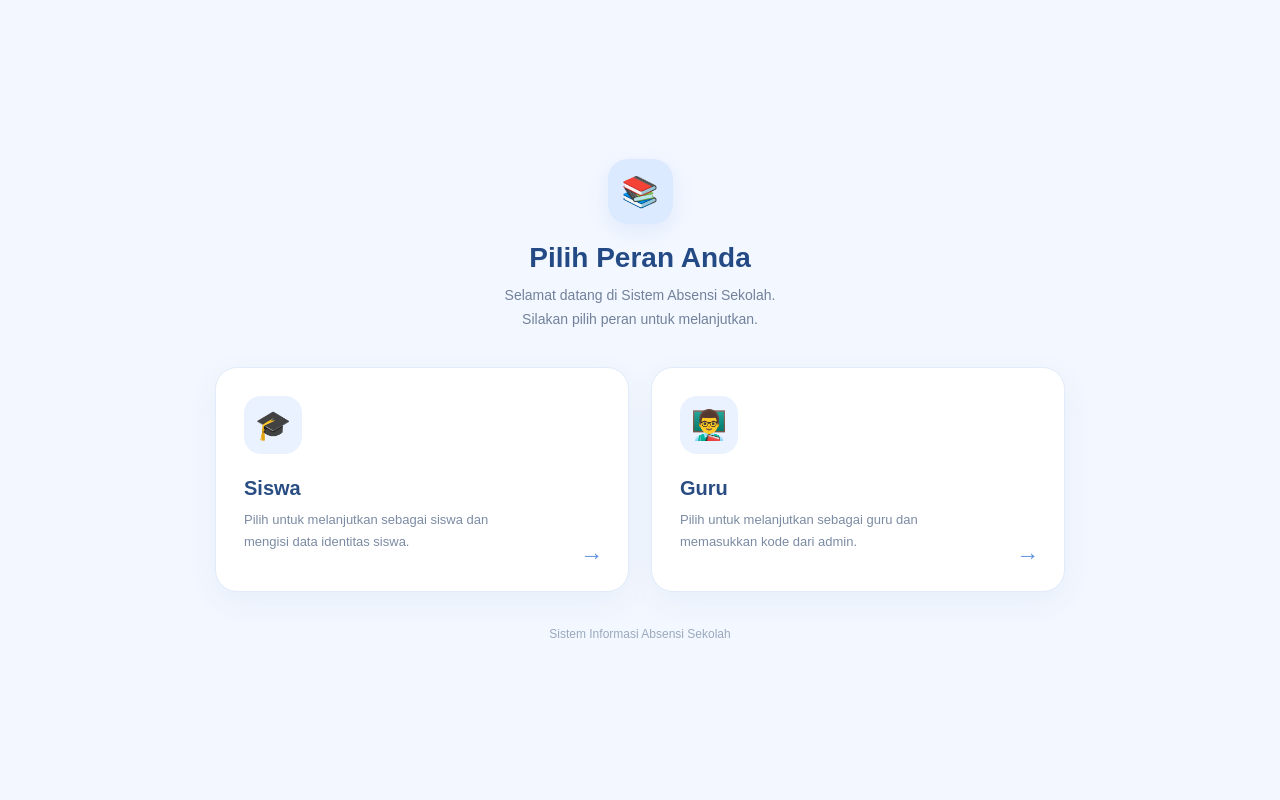
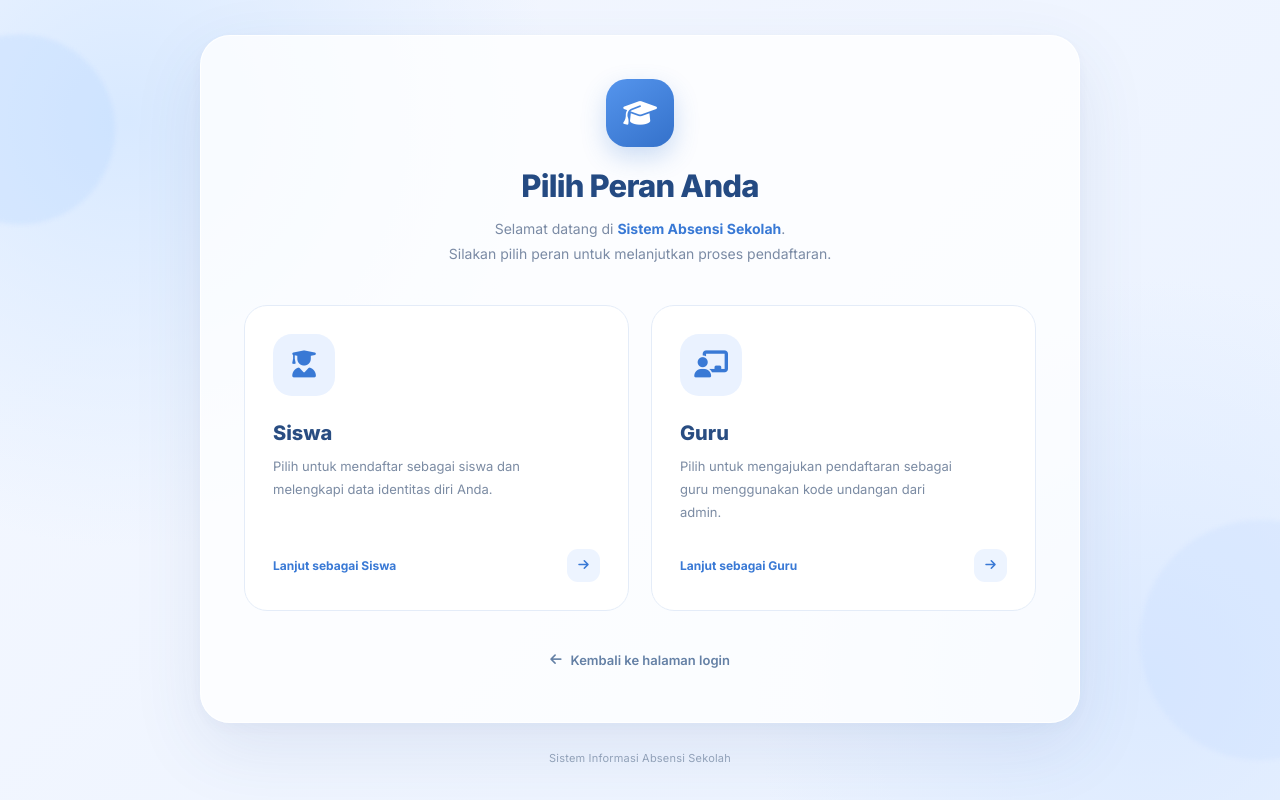
Before and after one commit to family21080-netizen/website-absensi-sekolah, a plain HTML site: page pilih-peran.html in a window 1280 px wide. Drawn offline with Linux system fonts and the light colour scheme.

Commit message:
Update pilih-peran.html

```diff
--- a/pilih-peran.html
+++ b/pilih-peran.html
@@ -3,8 +3,16 @@
 <head>
   <meta charset="UTF-8">
   <meta name="viewport" content="width=device-width, initial-scale=1.0">
-  <meta name="theme-color" content="#f1f6ff">
+  <meta name="theme-color" content="#edf4ff">
+
   <title>Pilih Peran | Absensi Sekolah</title>
+
+  <link rel="preconnect" href="https://fonts.googleapis.com">
+  <link rel="preconnect" href="https://fonts.gstatic.com" crossorigin>
+  <link href="https://fonts.googleapis.com/css2?family=Inter:wght@400;500;600;700;800&display=swap" rel="stylesheet">
+
+  <link rel="stylesheet"
+    href="https://cdnjs.cloudflare.com/ajax/libs/font-awesome/6.7.2/css/all.min.css">
 
   <style>
     * {
@@ -13,117 +21,282 @@
       box-sizing: border-box;
     }
 
+    :root {
+      --primary: #3979d5;
+      --primary-dark: #245da9;
+      --text: #243b63;
+      --muted: #7b8ba5;
+      --border: #e4ecf8;
+      --surface: #ffffff;
+    }
+
     body {
       min-height: 100vh;
-      font-family: Arial, sans-serif;
-      background: #f3f7ff;
-      color: #243b63;
+      min-height: 100svh;
+      font-family: 'Inter', Arial, sans-serif;
+      color: var(--text);
+      background:
+        radial-gradient(circle at 10% 15%, #d8e9ff 0, transparent 32%),
+        radial-gradient(circle at 90% 85%, #dceaff 0, transparent 30%),
+        linear-gradient(135deg, #f5f8ff, #eaf2ff);
       display: flex;
       align-items: center;
       justify-content: center;
-      padding: 24px;
+      padding: 35px 20px;
+      overflow-x: hidden;
+      position: relative;
+    }
+
+    /* Dekorasi latar belakang */
+
+    .background-shape {
+      position: fixed;
+      border-radius: 50%;
+      pointer-events: none;
+      filter: blur(2px);
+      animation: mengambang 9s ease-in-out infinite;
+      z-index: 0;
+    }
+
+    .shape-one {
+      width: 190px;
+      height: 190px;
+      background: #b9d7ff55;
+      top: 7%;
+      left: -75px;
+    }
+
+    .shape-two {
+      width: 240px;
+      height: 240px;
+      background: #c8ddff55;
+      right: -100px;
+      bottom: 5%;
+      animation-delay: -4s;
     }
 
     .container {
+      position: relative;
+      z-index: 1;
       width: 100%;
-      max-width: 850px;
-      animation: muncul .6s ease;
+      max-width: 880px;
+      animation: masuk .7s ease both;
     }
+
+    /* Panel utama */
+
+    .panel {
+      background: rgba(255, 255, 255, .78);
+      border: 1px solid rgba(255, 255, 255, .9);
+      border-radius: 30px;
+      padding: 43px;
+      box-shadow:
+        0 25px 70px rgba(56, 91, 145, .10),
+        0 5px 18px rgba(56, 91, 145, .04);
+      backdrop-filter: blur(18px);
+      -webkit-backdrop-filter: blur(18px);
+    }
+
+    /* Header */
 
     .header {
       text-align: center;
-      margin-bottom: 35px;
+      margin-bottom: 38px;
     }
 
     .logo {
-      width: 65px;
-      height: 65px;
-      margin: 0 auto 18px;
+      width: 68px;
+      height: 68px;
+      margin: 0 auto 20px;
       display: grid;
       place-items: center;
-      background: #dceaff;
-      border-radius: 20px;
-      font-size: 30px;
-      box-shadow: 0 7px 20px #b9d2f555;
+      border-radius: 21px;
+      color: white;
+      font-size: 27px;
+      background: linear-gradient(145deg, #5595ed, #3471ca);
+      box-shadow: 0 10px 24px rgba(55, 119, 210, .25);
     }
 
     .header h1 {
-      font-size: 28px;
-      color: #244a85;
-      margin-bottom: 10px;
+      font-size: clamp(24px, 4vw, 31px);
+      font-weight: 800;
+      letter-spacing: -.8px;
+      color: #244a82;
+      margin-bottom: 12px;
     }
 
     .header p {
-      color: #71819b;
+      color: var(--muted);
       font-size: 14px;
-      line-height: 1.7;
+      line-height: 1.8;
     }
+
+    .header .highlight {
+      color: var(--primary);
+      font-weight: 700;
+    }
+
+    /* Kartu pilihan */
 
     .pilihan {
       display: grid;
-      grid-template-columns: 1fr 1fr;
+      grid-template-columns: repeat(2, minmax(0, 1fr));
       gap: 22px;
     }
 
     .kartu {
       position: relative;
-      display: block;
+      display: flex;
+      flex-direction: column;
+      min-height: 250px;
+      padding: 28px;
       text-decoration: none;
-      background: white;
-      border: 1px solid #e2ebfa;
-      border-radius: 22px;
-      padding: 28px;
-      min-height: 225px;
-      box-shadow: 0 10px 30px #456a9910;
-      transition: .25s ease;
+      color: inherit;
+      background: var(--surface);
+      border: 1px solid var(--border);
+      border-radius: 23px;
+      overflow: hidden;
+      transition:
+        transform .3s ease,
+        box-shadow .3s ease,
+        border-color .3s ease;
+      animation: naik .7s ease both;
+    }
+
+    .kartu:nth-child(2) {
+      animation-delay: .12s;
+    }
+
+    .kartu::before {
+      content: "";
+      position: absolute;
+      top: 0;
+      left: 0;
+      width: 100%;
+      height: 4px;
+      background: linear-gradient(90deg, #6aa4f0, #3979d5);
+      transform: scaleX(0);
+      transform-origin: left;
+      transition: transform .3s ease;
     }
 
     .kartu:hover {
-      transform: translateY(-5px);
-      box-shadow: 0 16px 35px #456a9920;
-      border-color: #a9c9fa;
+      transform: translateY(-7px);
+      border-color: #b5d1f7;
+      box-shadow: 0 18px 38px rgba(49, 101, 174, .12);
+    }
+
+    .kartu:hover::before {
+      transform: scaleX(1);
     }
 
     .ikon {
-      width: 58px;
-      height: 58px;
+      width: 62px;
+      height: 62px;
       display: grid;
       place-items: center;
-      border-radius: 17px;
+      border-radius: 19px;
       background: #eaf2ff;
-      font-size: 29px;
-      margin-bottom: 23px;
+      color: #3979d5;
+      font-size: 27px;
+      margin-bottom: 25px;
+      transition: .3s ease;
+    }
+
+    .kartu:hover .ikon {
+      background: #3979d5;
+      color: white;
+      transform: scale(1.06);
     }
 
     .kartu h2 {
       font-size: 20px;
+      font-weight: 750;
       color: #294d82;
-      margin-bottom: 9px;
+      margin-bottom: 10px;
     }
 
     .kartu p {
+      color: #7b8ba3;
       font-size: 13px;
-      color: #7b8ba3;
-      line-height: 1.7;
-      max-width: 260px;
+      line-height: 1.8;
+      max-width: 280px;
+    }
+
+    .kartu-footer {
+      display: flex;
+      align-items: center;
+      justify-content: space-between;
+      margin-top: auto;
+      padding-top: 24px;
+      color: var(--primary);
+      font-size: 12px;
+      font-weight: 700;
     }
 
     .panah {
-      position: absolute;
-      right: 25px;
-      bottom: 25px;
-      color: #5b91dc;
-      font-size: 23px;
+      width: 33px;
+      height: 33px;
+      display: grid;
+      place-items: center;
+      border-radius: 11px;
+      background: #edf4ff;
+      transition: .3s ease;
     }
+
+    .kartu:hover .panah {
+      background: var(--primary);
+      color: white;
+      transform: translateX(4px);
+    }
+
+    /* Tombol kembali */
+
+    .back-link {
+      width: fit-content;
+      display: flex;
+      align-items: center;
+      justify-content: center;
+      gap: 9px;
+      margin: 30px auto 0;
+      padding: 11px 17px;
+      color: #6480a5;
+      text-decoration: none;
+      font-size: 13px;
+      font-weight: 600;
+      border-radius: 12px;
+      transition: .25s ease;
+    }
+
+    .back-link:hover {
+      color: var(--primary-dark);
+      background: #edf4ff;
+    }
+
+    /* Footer */
 
     .footer {
       text-align: center;
-      color: #9aa9bd;
-      font-size: 12px;
-      margin-top: 35px;
+      margin-top: 28px;
+      color: #94a4ba;
+      font-size: 11px;
+      letter-spacing: .2px;
     }
 
-    @keyframes muncul {
+    /* Animasi */
+
+    @keyframes masuk {
+      from {
+        opacity: 0;
+        transform: translateY(18px);
+      }
+      to {
+        opacity: 1;
+        transform: translateY(0);
+      }
+    }
+
+    @keyframes naik {
       from {
         opacity: 0;
         transform: translateY(15px);
@@ -134,67 +307,178 @@
       }
     }
 
-    @media(max-width: 600px) {
+    @keyframes mengambang {
+      0%, 100% {
+        transform: translateY(0);
+      }
+      50% {
+        transform: translateY(-22px);
+      }
+    }
+
+    /* Tablet dan HP */
+
+    @media (max-width: 650px) {
+      body {
+        padding: 22px 15px;
+      }
+
+      .panel {
+        padding: 30px 22px;
+        border-radius: 25px;
+      }
+
+      .header {
+        margin-bottom: 29px;
+      }
+
       .pilihan {
         grid-template-columns: 1fr;
         gap: 15px;
       }
 
-      .header h1 {
-        font-size: 24px;
-      }
-
       .kartu {
-        min-height: 185px;
+        min-height: 215px;
         padding: 23px;
       }
 
       .ikon {
-        margin-bottom: 17px;
+        width: 55px;
+        height: 55px;
+        font-size: 24px;
+        margin-bottom: 19px;
+      }
+
+      .kartu h2 {
+        font-size: 19px;
+      }
+
+      .footer {
+        margin-top: 22px;
       }
     }
 
-    @media(prefers-reduced-motion: reduce) {
-      *, *::before, *::after {
+    @media (max-width: 380px) {
+      body {
+        padding: 16px 11px;
+      }
+
+      .panel {
+        padding: 25px 16px;
+      }
+
+      .logo {
+        width: 59px;
+        height: 59px;
+        font-size: 24px;
+      }
+
+      .header p {
+        font-size: 12px;
+      }
+
+      .kartu {
+        padding: 20px;
+      }
+
+      .kartu p {
+        font-size: 12px;
+      }
+    }
+
+    /* Mengurangi animasi jika diminta perangkat */
+
+    @media (prefers-reduced-motion: reduce) {
+      *,
+      *::before,
+      *::after {
         animation: none !important;
         transition: none !important;
+        scroll-behavior: auto !important;
       }
     }
   </style>
 </head>
 
 <body>
+
+  <div class="background-shape shape-one"></div>
+  <div class="background-shape shape-two"></div>
+
   <main class="container">
 
+    <section class="panel">
+
       <header class="header">
-      <div class="logo">📚</div>
+
+        <div class="logo">
+          <i class="fa-solid fa-graduation-cap"></i>
+        </div>
+
         <h1>Pilih Peran Anda</h1>
+
         <p>
-        Selamat datang di Sistem Absensi Sekolah.<br>
-        Silakan pilih peran untuk melanjutkan.
+          Selamat datang di <span class="highlight">Sistem Absensi Sekolah</span>.<br>
+          Silakan pilih peran untuk melanjutkan proses pendaftaran.
         </p>
+
       </header>
 
       <section class="pilihan">
 
+        <!-- Pilihan Siswa -->
+
         <a href="daftar-siswa.html" class="kartu">
-        <div class="ikon">🎓</div>
+
+          <div class="ikon">
+            <i class="fa-solid fa-user-graduate"></i>
+          </div>
+
           <h2>Siswa</h2>
+
           <p>
-          Pilih untuk melanjutkan sebagai siswa
-          dan mengisi data identitas siswa.
+            Pilih untuk mendaftar sebagai siswa dan
+            melengkapi data identitas diri Anda.
           </p>
-        <span class="panah">→</span>
+
+          <div class="kartu-footer">
+            <span>Lanjut sebagai Siswa</span>
+            <span class="panah">
+              <i class="fa-solid fa-arrow-right"></i>
+            </span>
+          </div>
+
         </a>
 
+        <!-- Pilihan Guru -->
+
         <a href="daftar-guru.html" class="kartu">
-        <div class="ikon">👨‍🏫</div>
+
+          <div class="ikon">
+            <i class="fa-solid fa-chalkboard-user"></i>
+          </div>
+
           <h2>Guru</h2>
+
           <p>
-          Pilih untuk melanjutkan sebagai guru
-          dan memasukkan kode dari admin.
+            Pilih untuk mengajukan pendaftaran sebagai guru
+            menggunakan kode undangan dari admin.
           </p>
-        <span class="panah">→</span>
+
+          <div class="kartu-footer">
+            <span>Lanjut sebagai Guru</span>
+            <span class="panah">
+              <i class="fa-solid fa-arrow-right"></i>
+            </span>
+          </div>
+
+        </a>
+
+      </section>
+
+      <a href="index.html" class="back-link">
+        <i class="fa-solid fa-arrow-left"></i>
+        Kembali ke halaman login
       </a>
 
     </section>
@@ -204,5 +488,6 @@
     </footer>
 
   </main>
+
 </body>
 </html>
```
Lines whose indentation alone changed are shown as unchanged.
